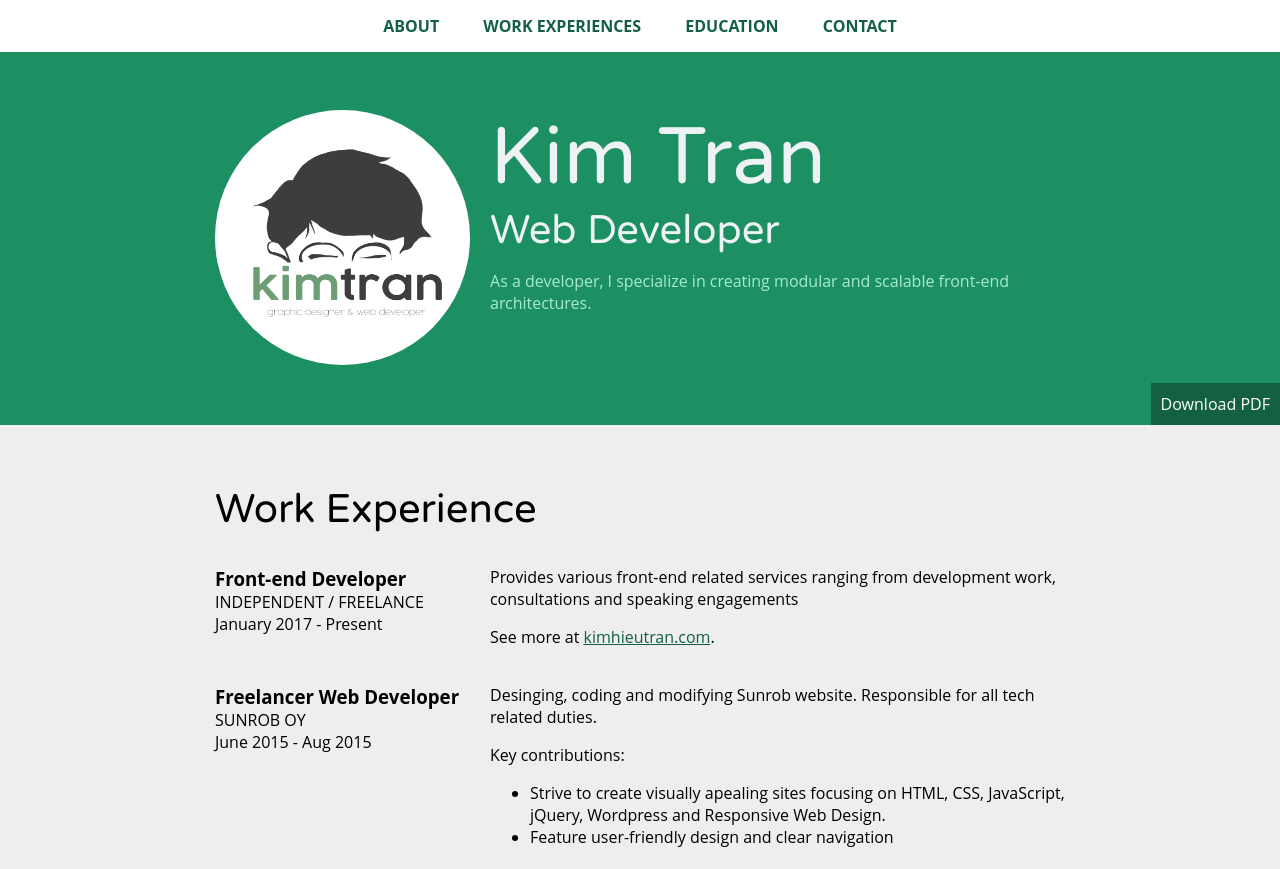
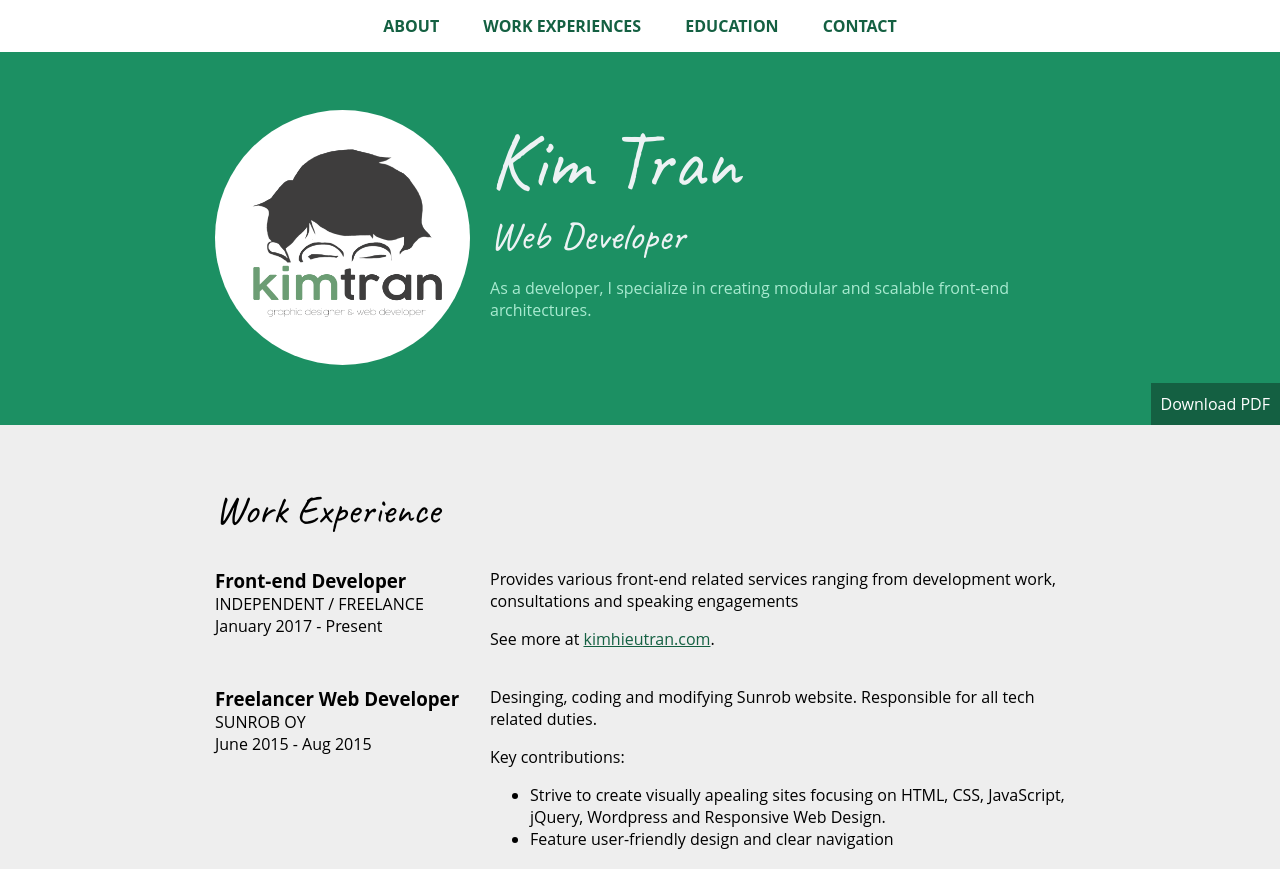
Before and after one commit to tranki1/css-resume, a plain HTML site: page index.html in a window 1280 px wide. Shown: the top 869 px of the page. Drawn offline with Linux system fonts and the light colour scheme.

Commit message:
change font

```diff
--- a/css/styles.css
+++ b/css/styles.css
@@ -22,7 +22,7 @@ body {
 }
 h1,
 h2 {
-  font-family: "Varela Round", cursive;
+  font-family: "Caveat", cursive;
   font-weight: 400;
 }
 h1 {
--- a/index.html
+++ b/index.html
@@ -8,7 +8,7 @@
   <title>Kim Tran| Resume</title>
   <link rel="stylesheet" href="https://use.fontawesome.com/releases/v5.2.0/css/all.css" integrity="sha384-hWVjflwFxL6sNzntih27bfxkr27PmbbK/iSvJ+a4+0owXq79v+lsFkW54bOGbiDQ"
     crossorigin="anonymous">
-  <link href="https://fonts.googleapis.com/css?family=Varela+Round" rel="stylesheet">
+  <link href="https://fonts.googleapis.com/css?family=Caveat" rel="stylesheet">
   <link rel="stylesheet" href="css/styles.css">
 </head>
 
```
Also changed, not shown: 1 other file.
